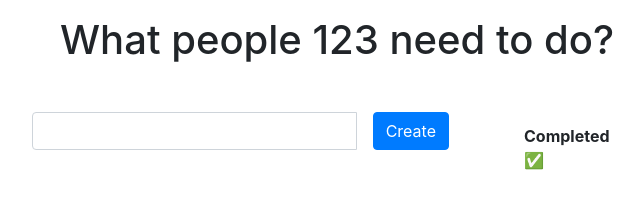
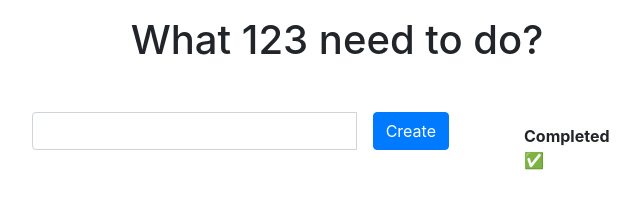
Before and after one commit to Abid-Amjad/todo-app, a website: page public/index.html in a window 1280 px wide. Shown: the whole page, without its empty margins (303-946 px from the left). Drawn offline with nearby package versions, Linux system fonts and the light colour scheme; no server answers.

Commit message:
todoupdate

```diff
--- a/public/index.html
+++ b/public/index.html
@@ -10,7 +10,7 @@
   </head>
   <body>
     <div class="container mt-3 w-50">
-      <h1 class="mb-5 text-center">What people 123 need to do? </h1>
+      <h1 class="mb-5 text-center">What 123 need to do? </h1>
       <div class="row">
         <div class="col-9 pr-5">
           <div class="input-group mb-3">
```
